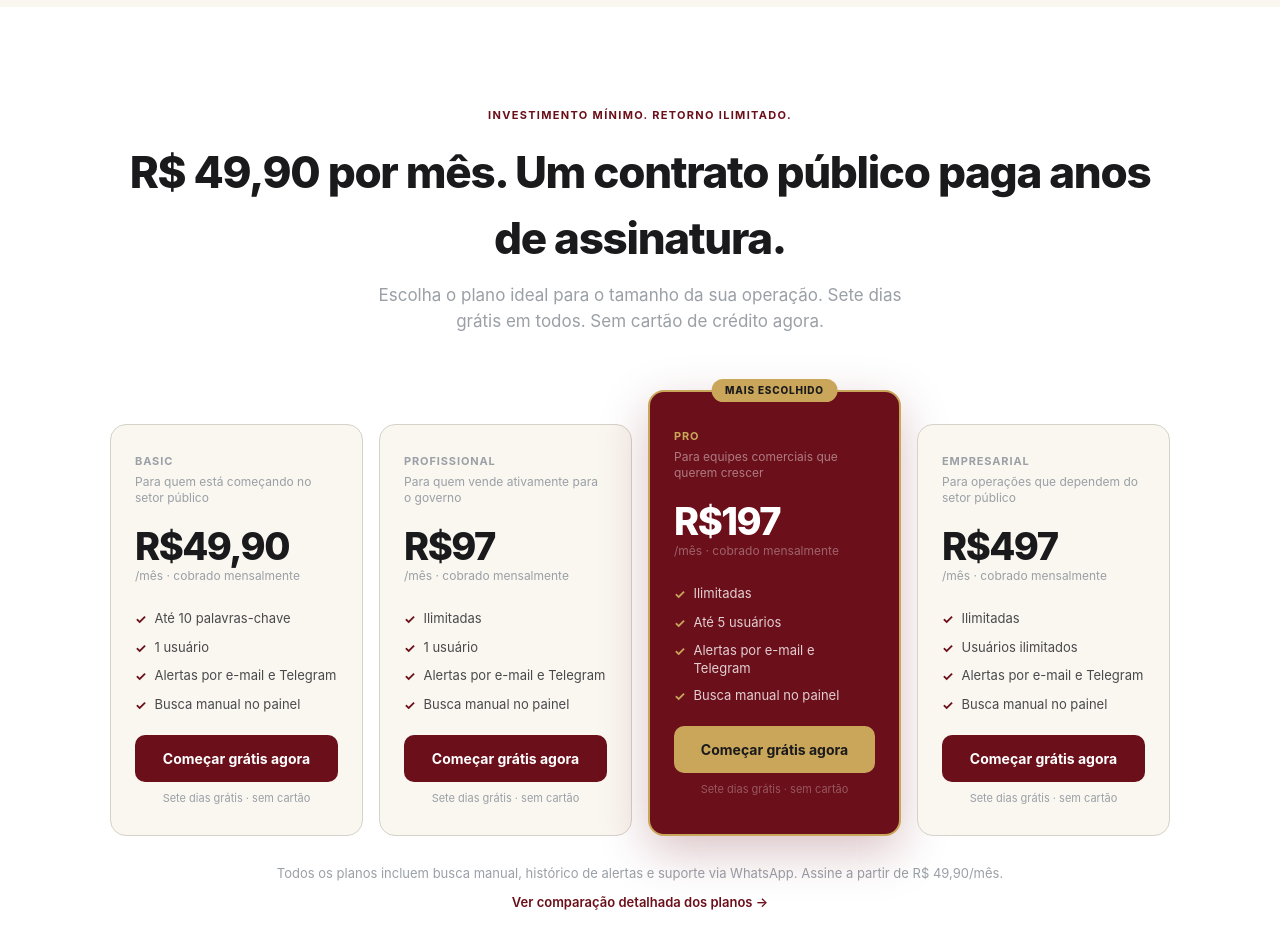
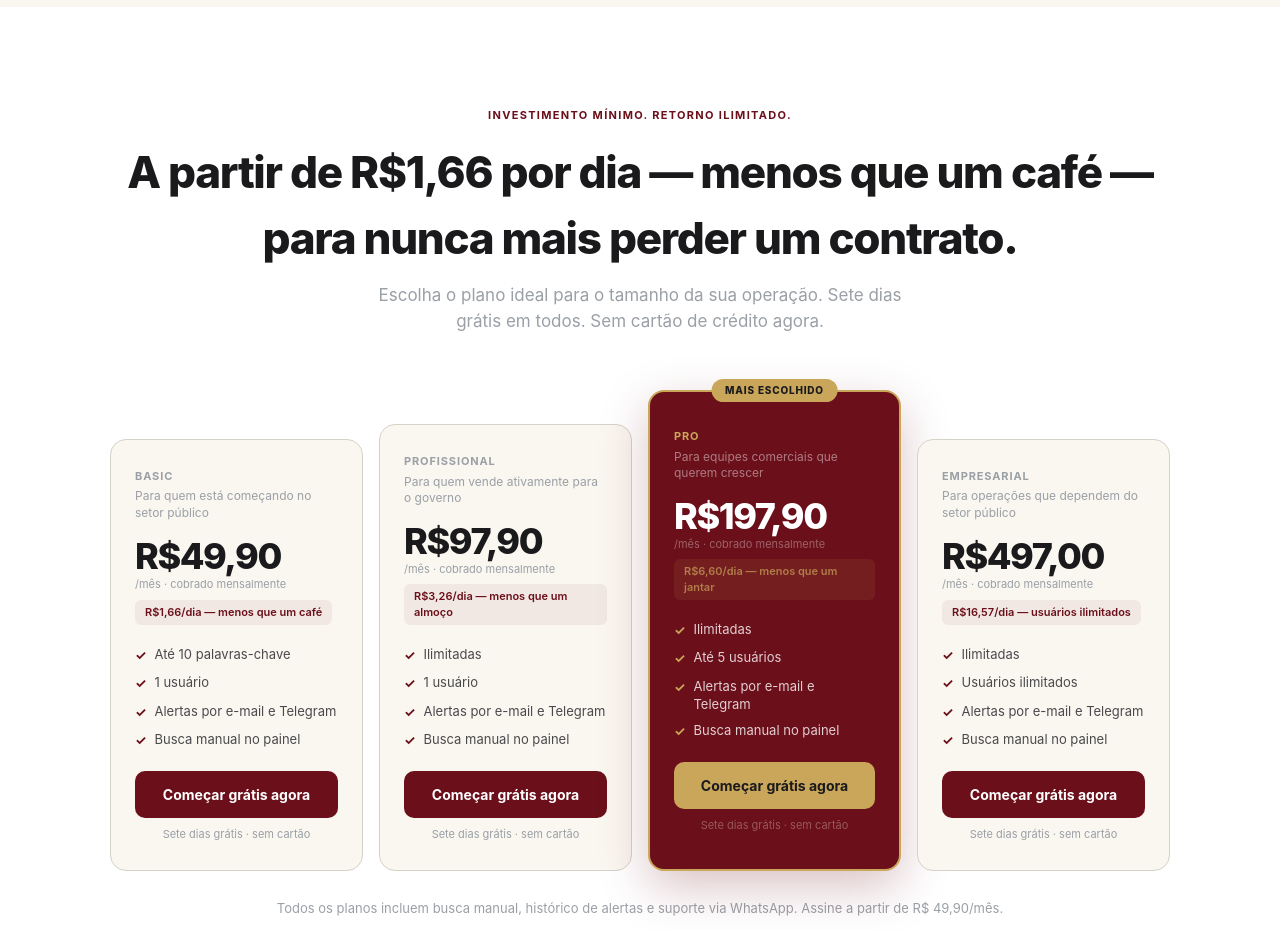
Before and after one commit to matuttamf/monitor-licitacoes, a Next.js app: page / in a window 1280 px wide. Shown: the part 4120-5050 px from the top of the page. Built offline with nearby package versions, Linux system fonts and the light colour scheme.

Commit message:
feat: precificação psicológica com âncoras diárias (R$1,66/dia a R$16,57/dia)

```diff
--- a/app/assinar/page.tsx
+++ b/app/assinar/page.tsx
@@ -18,7 +18,7 @@ const PLANOS = [
   {
     id: 'profissional',
     nome: 'Profissional',
-    preco: '97',
+    preco: '97,90',
     destaque: false,
     cor: '#6B0F1A',
     descricao: 'Para vendedores ativos',
@@ -29,7 +29,7 @@ const PLANOS = [
   {
     id: 'pro',
     nome: 'Pro',
-    preco: '197',
+    preco: '197,90',
     destaque: true,
     cor: '#6B0F1A',
     descricao: 'Para equipes comerciais',
--- a/app/page.tsx
+++ b/app/page.tsx
@@ -247,7 +247,7 @@ export default function LandingPage() {
           <div style={{ textAlign: 'center', marginBottom: '56px' }}>
             <div style={{ fontSize: '11px', fontWeight: 700, letterSpacing: '0.12em', textTransform: 'uppercase', color: '#6B0F1A', marginBottom: '16px' }}>Investimento mínimo. Retorno ilimitado.</div>
             <h2 style={{ fontSize: '44px', fontWeight: 800, letterSpacing: '-0.03em', margin: '0 0 12px', color: '#1A1A1C' }}>
-              R$ 49,90 por mês. Um contrato público paga anos de assinatura.
+              A partir de R$1,66 por dia — menos que um café — para nunca mais perder um contrato.
             </h2>
             <p style={{ fontSize: '17px', color: '#9AA0A6', maxWidth: '560px', margin: '0 auto' }}>
               Escolha o plano ideal para o tamanho da sua operação. Sete dias grátis em todos. Sem cartão de crédito agora.
@@ -256,10 +256,10 @@ export default function LandingPage() {
 
           <div style={{ display: 'grid', gridTemplateColumns: 'repeat(4, 1fr)', gap: '16px', alignItems: 'end' }}>
             {[
-              { nome: 'Basic', preco: '49,90', desc: 'Para quem está começando no setor público', keywords: 'Até 10 palavras-chave', usuarios: '1 usuário', destaque: false, id: 'basic', tag: null },
-              { nome: 'Profissional', preco: '97', desc: 'Para quem vende ativamente para o governo', keywords: 'Ilimitadas', usuarios: '1 usuário', destaque: false, id: 'profissional', tag: null },
-              { nome: 'Pro', preco: '197', desc: 'Para equipes comerciais que querem crescer', keywords: 'Ilimitadas', usuarios: 'Até 5 usuários', destaque: true, id: 'pro', tag: 'Mais escolhido' },
-              { nome: 'Empresarial', preco: '497', desc: 'Para operações que dependem do setor público', keywords: 'Ilimitadas', usuarios: 'Usuários ilimitados', destaque: false, id: 'empresarial', tag: null },
+              { nome: 'Basic', preco: '49,90', porDia: 'R$1,66/dia', ancora: 'menos que um café', desc: 'Para quem está começando no setor público', keywords: 'Até 10 palavras-chave', usuarios: '1 usuário', destaque: false, id: 'basic', tag: null },
+              { nome: 'Profissional', preco: '97,90', porDia: 'R$3,26/dia', ancora: 'menos que um almoço', desc: 'Para quem vende ativamente para o governo', keywords: 'Ilimitadas', usuarios: '1 usuário', destaque: false, id: 'profissional', tag: null },
+              { nome: 'Pro', preco: '197,90', porDia: 'R$6,60/dia', ancora: 'menos que um jantar', desc: 'Para equipes comerciais que querem crescer', keywords: 'Ilimitadas', usuarios: 'Até 5 usuários', destaque: true, id: 'pro', tag: 'Mais escolhido' },
+              { nome: 'Empresarial', preco: '497,00', porDia: 'R$16,57/dia', ancora: 'usuários ilimitados', desc: 'Para operações que dependem do setor público', keywords: 'Ilimitadas', usuarios: 'Usuários ilimitados', destaque: false, id: 'empresarial', tag: null },
             ].map(p => (
               <div key={p.id} style={{
                 background: p.destaque ? '#6B0F1A' : '#FAF6F0',
@@ -273,9 +273,12 @@ export default function LandingPage() {
                   <div style={{ position: 'absolute', top: '-13px', left: '50%', transform: 'translateX(-50%)', background: '#C9A65A', color: '#1A1A1C', fontSize: '10px', fontWeight: 800, padding: '4px 14px', borderRadius: '999px', letterSpacing: '0.08em', whiteSpace: 'nowrap' }}>{p.tag.toUpperCase()}</div>
                 )}
                 <div style={{ fontSize: '11px', fontWeight: 700, letterSpacing: '0.08em', textTransform: 'uppercase', color: p.destaque ? '#C9A65A' : '#9AA0A6', marginBottom: '4px' }}>{p.nome}</div>
-                <div style={{ fontSize: '12px', color: p.destaque ? 'rgba(255,255,255,0.45)' : '#9AA0A6', marginBottom: '20px', lineHeight: 1.4 }}>{p.desc}</div>
-                <div style={{ fontSize: '38px', fontWeight: 800, color: p.destaque ? 'white' : '#1A1A1C', letterSpacing: '-0.04em', lineHeight: 1, marginBottom: '2px' }}>R${p.preco}</div>
-                <div style={{ fontSize: '12px', color: p.destaque ? 'rgba(255,255,255,0.35)' : '#9AA0A6', marginBottom: '24px' }}>/mês · cobrado mensalmente</div>
+                <div style={{ fontSize: '12px', color: p.destaque ? 'rgba(255,255,255,0.45)' : '#9AA0A6', marginBottom: '16px', lineHeight: 1.4 }}>{p.desc}</div>
+                <div style={{ fontSize: '36px', fontWeight: 800, color: p.destaque ? 'white' : '#1A1A1C', letterSpacing: '-0.04em', lineHeight: 1, marginBottom: '2px' }}>R${p.preco}</div>
+                <div style={{ fontSize: '11px', color: p.destaque ? 'rgba(255,255,255,0.35)' : '#9AA0A6', marginBottom: '6px' }}>/mês · cobrado mensalmente</div>
+                <div style={{ fontSize: '11px', color: p.destaque ? 'rgba(201,166,90,0.7)' : '#6B0F1A', fontWeight: 600, marginBottom: '20px', padding: '4px 10px', background: p.destaque ? 'rgba(201,166,90,0.1)' : 'rgba(107,15,26,0.06)', borderRadius: '6px', display: 'inline-block' }}>
+                  {p.porDia} — {p.ancora}
+                </div>
                 {[p.keywords, p.usuarios, 'Alertas por e-mail e Telegram', 'Busca manual no painel'].map(item => (
                   <div key={item} style={{ display: 'flex', alignItems: 'flex-start', gap: '8px', marginBottom: '8px' }}>
                     <span style={{ color: p.destaque ? '#C9A65A' : '#6B0F1A', fontWeight: 700, fontSize: '13px', flexShrink: 0, marginTop: '1px' }}>✓</span>
--- a/lib/mercadopago.ts
+++ b/lib/mercadopago.ts
@@ -1,7 +1,7 @@
 export const PLANOS = {
   basic:        { nome: 'Basic',        preco: 49.90,  max_keywords: 10,     max_usuarios: 1 },
-  profissional: { nome: 'Profissional', preco: 97.00,  max_keywords: 999999, max_usuarios: 1 },
-  pro:          { nome: 'Pro',          preco: 197.00, max_keywords: 999999, max_usuarios: 5 },
+  profissional: { nome: 'Profissional', preco: 97.90,  max_keywords: 999999, max_usuarios: 1 },
+  pro:          { nome: 'Pro',          preco: 197.90, max_keywords: 999999, max_usuarios: 5 },
   empresarial:  { nome: 'Empresarial',  preco: 497.00, max_keywords: 999999, max_usuarios: 999999 },
 }
 
```
